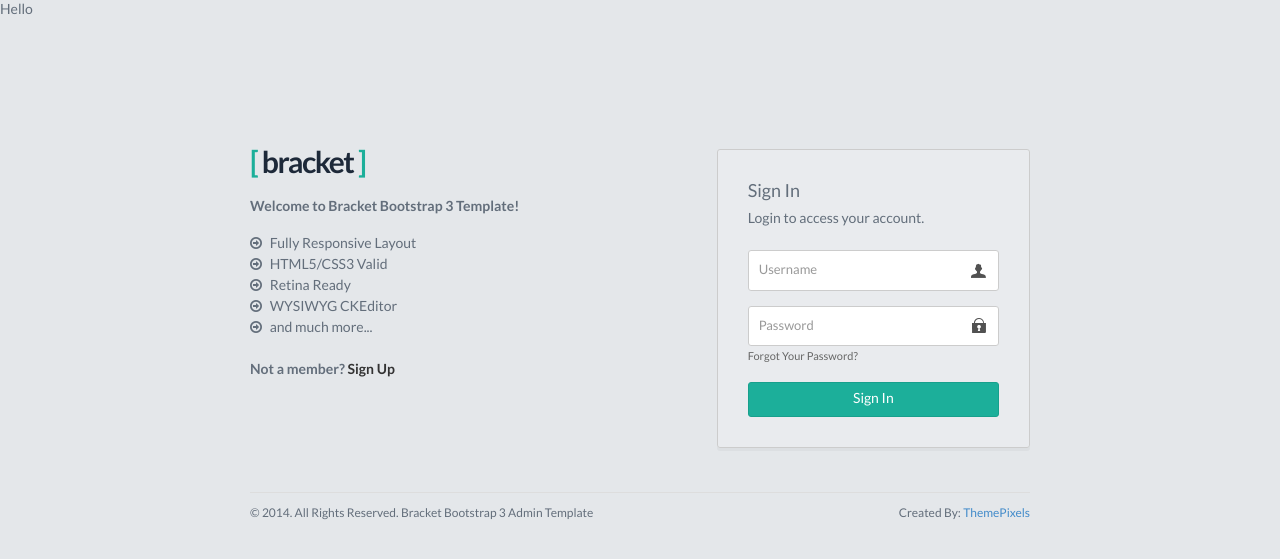
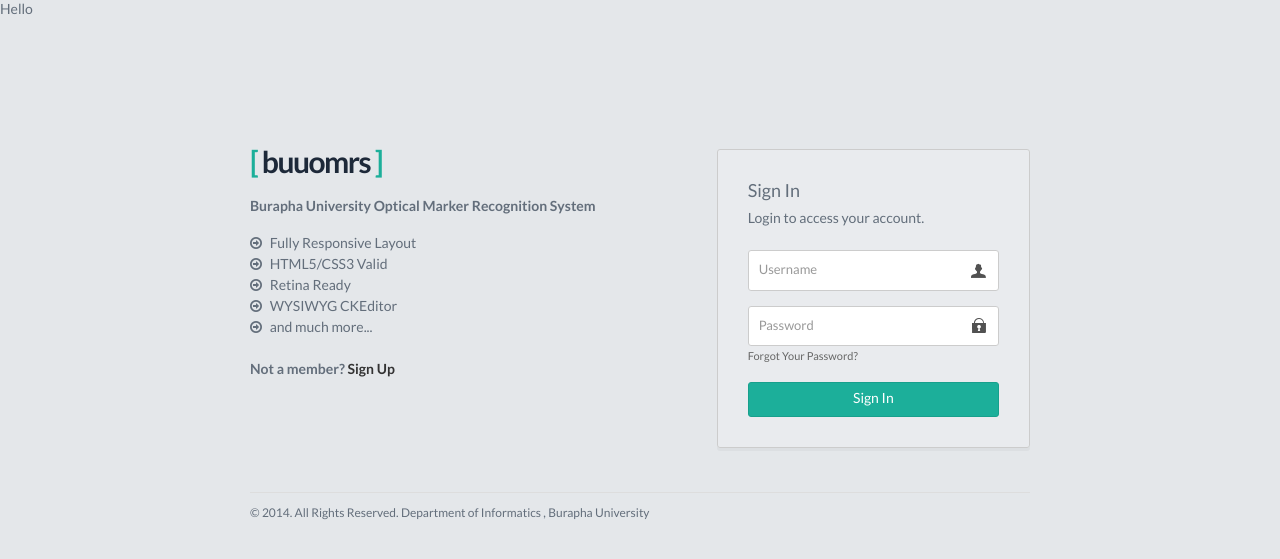
Before and after one commit to monmacx/buuomrs, a CodeIgniter app: page /index.php/users/index in a window 1280 px wide. Shown: the top 559 px of the page. Run offline with CodeIgniter, Linux system fonts and the light colour scheme.

Commit message:
แก้ไข sign_in.php

```diff
--- a/application/views/sign_in.php
+++ b/application/views/sign_in.php
@@ -7,7 +7,7 @@
   <meta name="author" content="">
   <link rel="shortcut icon" href="<?=assets_url()?>images/favicon.png" type="image/png">
 
-  <title>Bracket Responsive Bootstrap3 Admin</title>
+  <title>Burapha University Optical Marker Recognition System</title>
 
   <link href="<?=assets_url()?>css/style.default.css" rel="stylesheet">
 
@@ -35,12 +35,12 @@
 
                 <div class="signin-info">
                     <div class="logopanel">
-                        <h1><span>[</span> bracket <span>]</span></h1>
+                        <h1><span>[</span> buuomrs <span>]</span></h1>
                     </div><!-- logopanel -->
 
                     <div class="mb20"></div>
 
-                    <h5><strong>Welcome to Bracket Bootstrap 3 Template!</strong></h5>
+                    <h5><strong>Burapha University Optical Marker Recognition System</strong></h5>
                     <ul>
                         <li><i class="fa fa-arrow-circle-o-right mr5"></i> Fully Responsive Layout</li>
                         <li><i class="fa fa-arrow-circle-o-right mr5"></i> HTML5/CSS3 Valid</li>
@@ -72,11 +72,9 @@
 
         <div class="signup-footer">
             <div class="pull-left">
-                &copy; 2014. All Rights Reserved. Bracket Bootstrap 3 Admin Template
+                &copy; 2014. All Rights Reserved. Department of Informatics , Burapha University
             </div>
-            <div class="pull-right">
-                Created By: <a href="http://themepixels.com/" target="_blank">ThemePixels</a>
-            </div>
+
         </div>
 
     </div><!-- signin -->
```
Also changed, not shown: application/core/index.html (line endings or trailing spaces).
